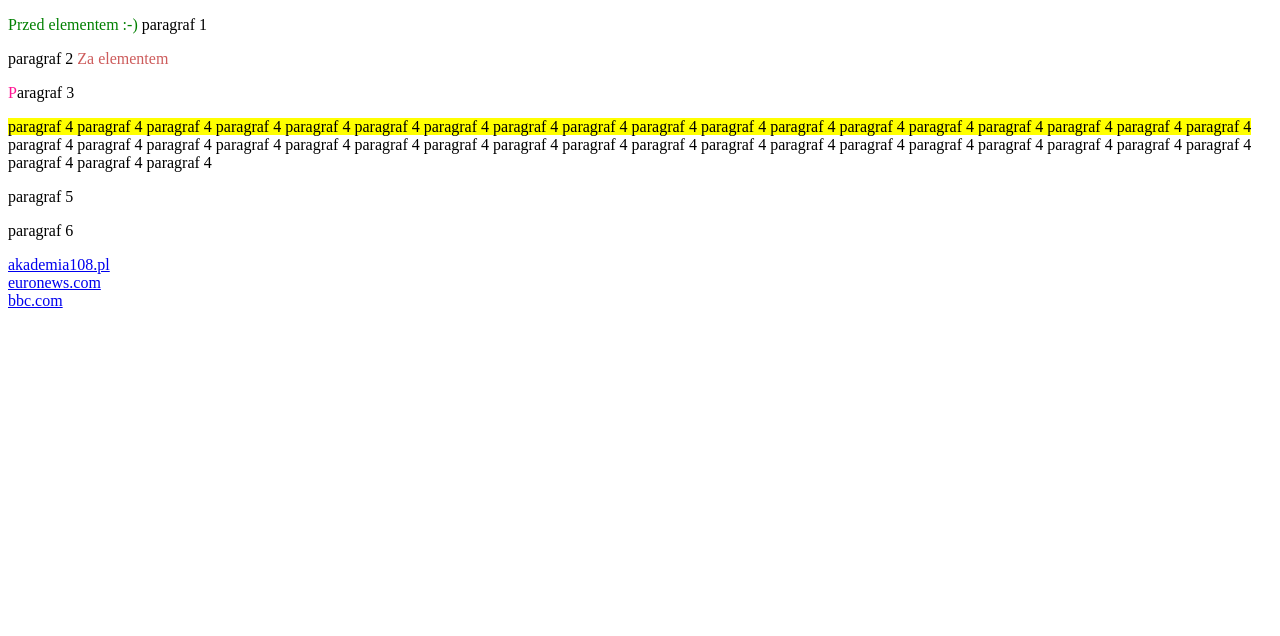
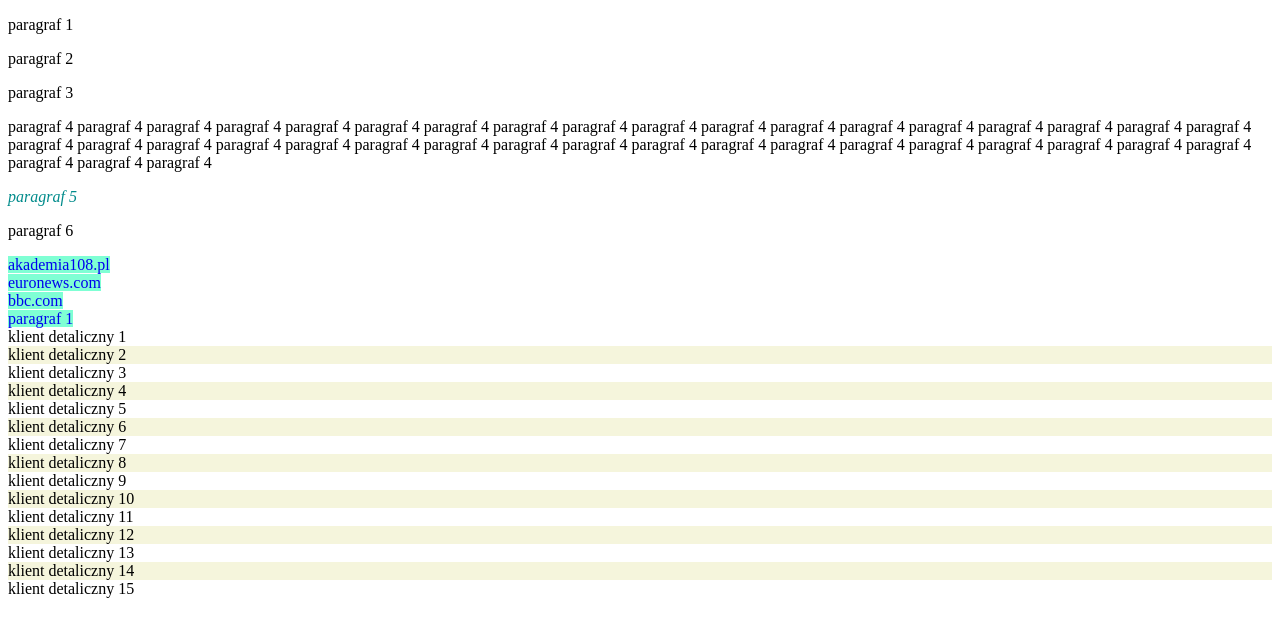
Before and after one commit to sergioneves/css_advanced, a plain HTML site: page pseudoklasy/index.html in a window 1280 px wide. Drawn offline with Linux system fonts and the light colour scheme.

Commit message:
marcar a bege todos os pares

```diff
--- a/pseudoklasy/css/style.css
+++ b/pseudoklasy/css/style.css
@@ -1,22 +1,36 @@
-#p1::before{
-    content: "Przed elementem :-) ";
-    color: green;
+a {
+    text-decoration: none;
 }
 
- #p2::after{
-     content: " Za elementem";
-     color: indianred;
+a:link {
+    background-color: aquamarine;
 }
 
- #p3::first-letter{
-     color: deeppink;
-     text-transform: uppercase;
+a:visited {
+    color: lightskyblue;
 }
 
-#p4::first-line{
-     background-color: yellow;
-     }
+a:hover {
+    text-decoration: underline;
+}
 
-p::selection{
-    background-color: coral;
+a:focus {
+    color: firebrick;
 }
+
+
+/*
+!!! focus nadpisuje pseudoklasę aktywną !!!
+a:active {
+color: fuchsia;
+}
+*/
+
+p:lang(pl){
+    font-style: italic;
+    color:darkcyan;
+}
+
+div.klient:nth-child(even) {
+    background-color: beige;
+}
--- a/pseudoklasy/index.html
+++ b/pseudoklasy/index.html
@@ -19,11 +19,30 @@
            paragraf 4  paragraf 4  paragraf 4  paragraf 4 paragraf 4
            paragraf 4  paragraf 4  paragraf 4  paragraf 4 paragraf 4
          </p>
-         <p>paragraf 5</p>
+         <p lang="pl">paragraf 5</p>
          <p>paragraf 6</p>
          <a href="https://akademia108.pl">akademia108.pl</a> <br/>
          <a href="https://euronews.com">euronews.com</a> <br/>
          <a href="https://bbc.com">bbc.com</a> <br/>
+         <a href="p1">paragraf 1</a>
+
+         <div class="tabelka">
+         <div class="klient">klient detaliczny 1</div>
+         <div class="klient">klient detaliczny 2</div>
+         <div class="klient">klient detaliczny 3</div>
+         <div class="klient">klient detaliczny 4</div>
+         <div class="klient">klient detaliczny 5</div>
+         <div class="klient">klient detaliczny 6</div>
+         <div class="klient">klient detaliczny 7</div>
+         <div class="klient">klient detaliczny 8</div>
+         <div class="klient">klient detaliczny 9</div>
+         <div class="klient">klient detaliczny 10</div>
+         <div class="klient">klient detaliczny 11</div>
+         <div class="klient">klient detaliczny 12</div>
+         <div class="klient">klient detaliczny 13</div>
+         <div class="klient">klient detaliczny 14</div>
+         <div class="klient">klient detaliczny 15</div>
+         </div>
 
     </div>
 </body>
--- a/css/style.css
+++ b/selektory/css/style.css
@@ -9,10 +9,14 @@
 }
 
  #p3::first-letter{
-     color: indianred;
+     color: deeppink;
      text-transform: uppercase;
 }
 
 #p4::first-line{
      background-color: yellow;
      }
+
+p::selection{
+    background-color: coral;
+}
```
Also changed, not shown: index.html (deleted, +0 -26 lines), selektory/index.html (added, +29 -0 lines).
